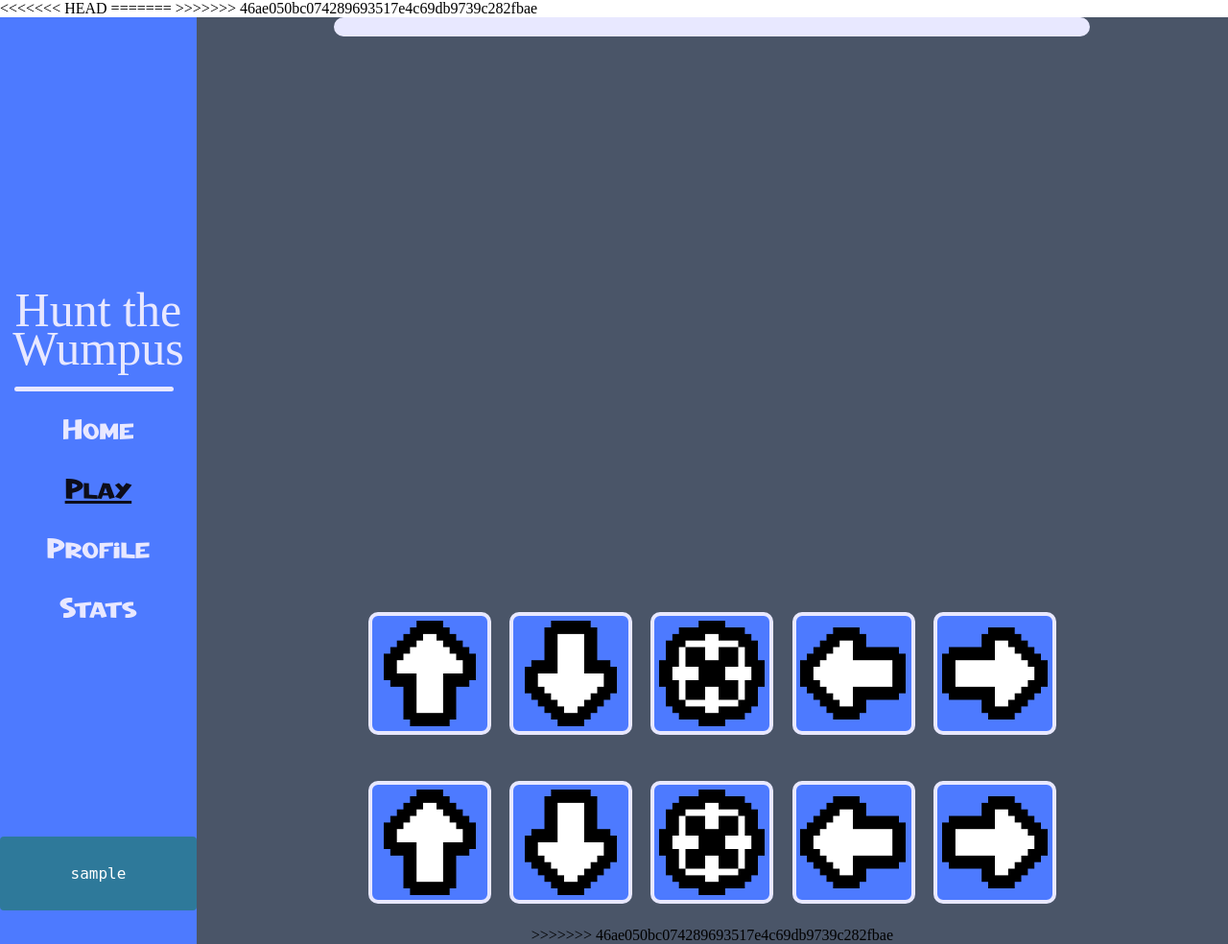
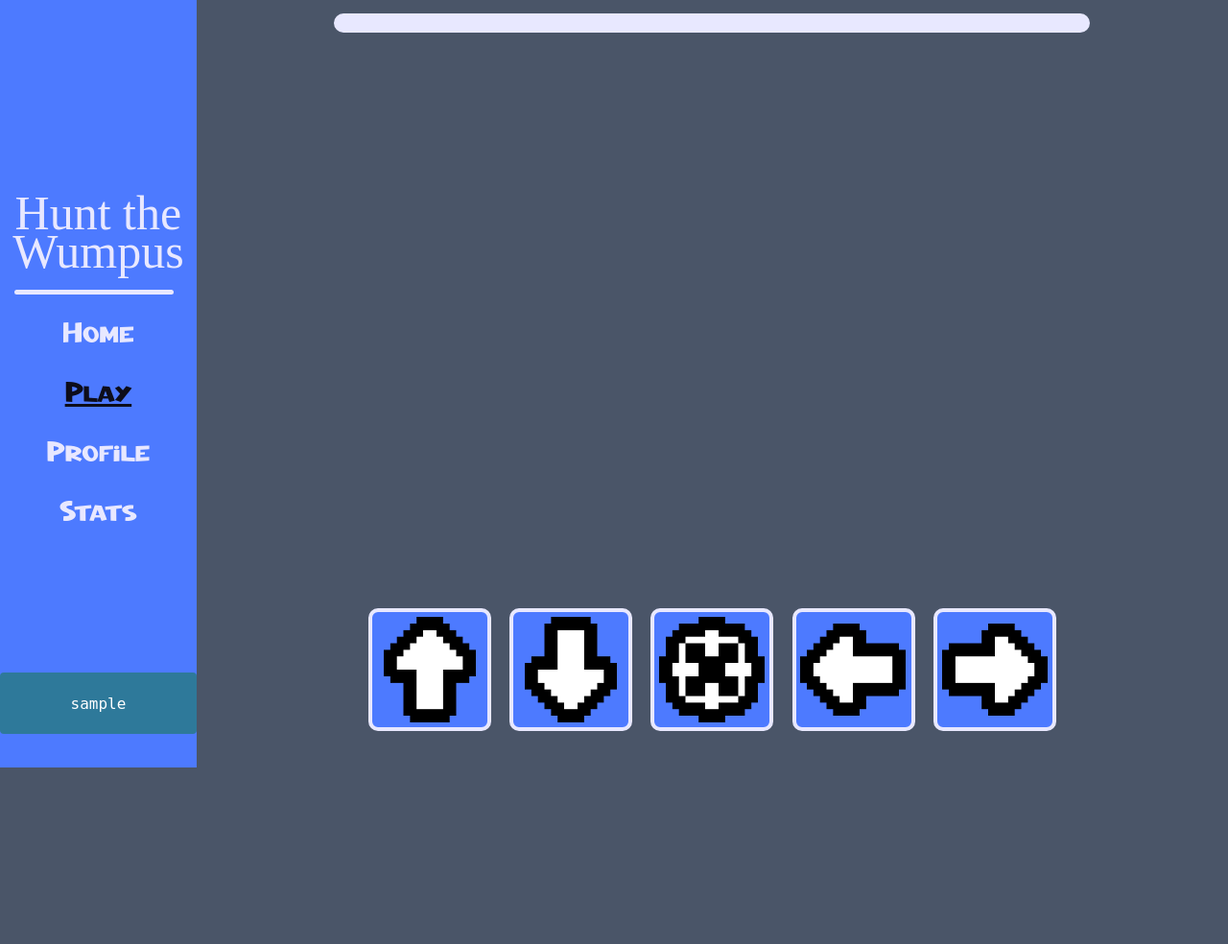
Before and after one commit to Anv0rax/wumpus_flask, a Flask app: template templates/hunt-the-wumpus.html in a window 1280 px wide. Shown: the whole page at 96% size. After the commit the page ends 800 px from the top, so only its background shows below. Run offline with Flask 3, Linux system fonts and the light colour scheme; the template is opened without the code that fills it, so the values that code supplies are empty; the visitor is signed in with stand-in values (Sample User, id 1); some libraries are stand-ins or nearby versions; some web fonts are replaced.

Commit message:
merge corrections

```diff
--- a/static/js/move.js
+++ b/static/js/move.js
@@ -1,8 +1,3 @@
-if(localStorage.getItem('checkgriddisable') === "true")
-    document.body.classList.add('no_grid');
-else
-    document.body.classList.remove('no_grid');
-
 window.addEventListener('load', () => {
 
     formMoveIg = document.getElementById("ig_moving");
--- a/templates/hunt-the-wumpus.html
+++ b/templates/hunt-the-wumpus.html
@@ -4,12 +4,7 @@
 
 {% block add_css_js %}
     <link rel="stylesheet" href="{{url_for('static', filename='css/game.css')}}"/>
-<<<<<<< HEAD
     <script src="{{url_for('static', filename='js/move.js')}}"></script>
-=======
-    <link rel="stylesheet" href="{{url_for('static', filename='css/move.css')}}"/>
-    <script src="{{url_for('static', filename='js/move.js')}}" defer></script>
->>>>>>> 46ae050bc074289693517e4c69db9739c282fbae
 {% endblock %}
 
 {% block class_play %} class="page_here" {% endblock %}
@@ -154,19 +149,6 @@
                     <a href="/menu" class="btn_end" id="btn_menu">Main menu</a>
                 </div>
             </div>
-<<<<<<< HEAD
-=======
-        {% endif %}
-
-        {% if session['gamestate'] != -9 %}
-        <form id="ig_moving" method="get">
-            <button type="submit" class="ig_btn_move" id="ig_btn_move-top" name="y" value="-1"></button>
-            <button type="submit" class="ig_btn_move" id="ig_btn_move-bot" name="y" value="1"></button>
-            <input type="checkbox" class="ig_btn_move" id="ig_shoot" name="shoot" value="True"></button>
-            <button type="submit" class="ig_btn_move" id="ig_btn_move-left" name="x" value="-1"></button>
-            <button type="submit" class="ig_btn_move" id="ig_btn_move-right" name="x" value="1"></button>
-            </form>
->>>>>>> 46ae050bc074289693517e4c69db9739c282fbae
         {% endif %}
     </div>
 {% endblock %}
```
